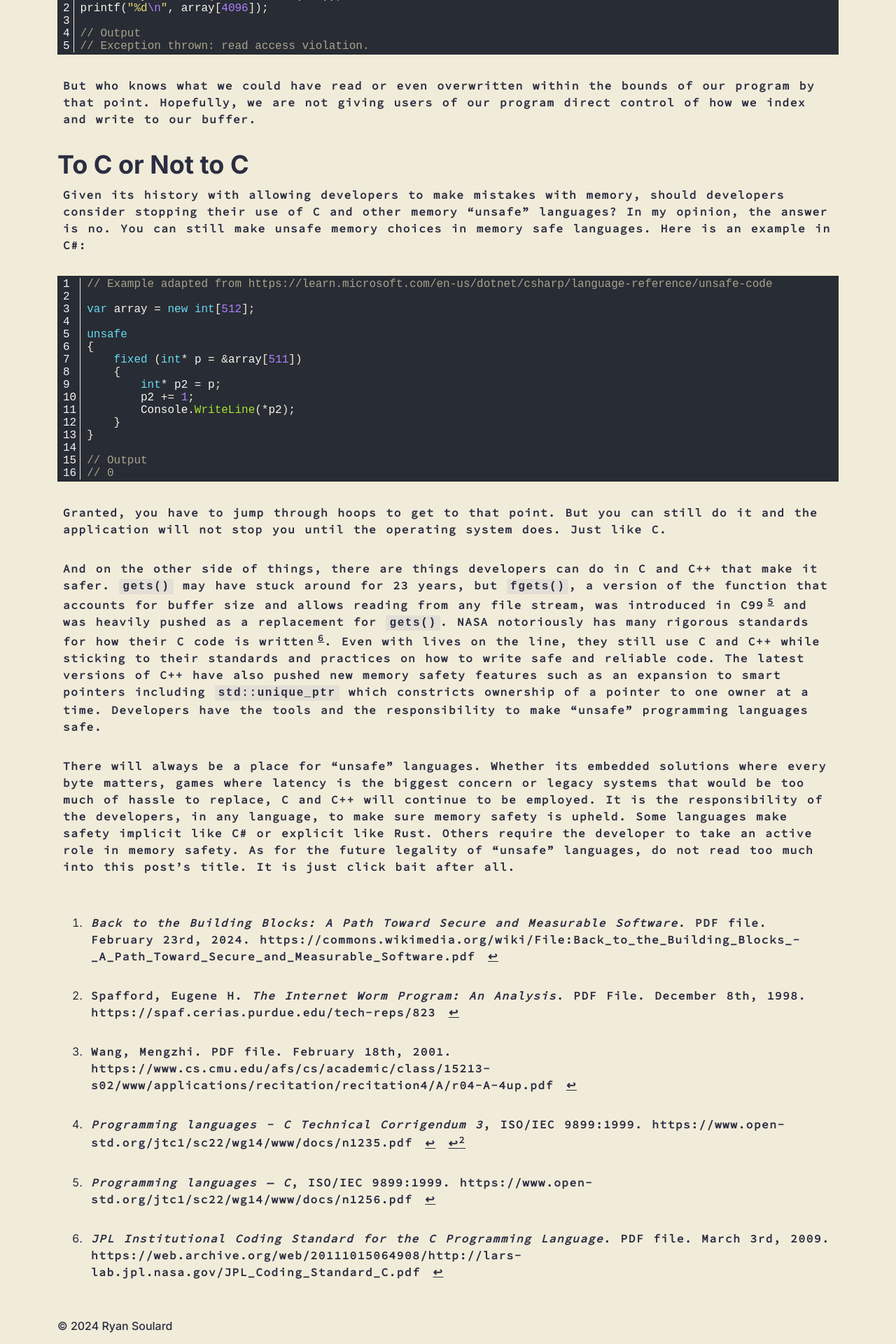
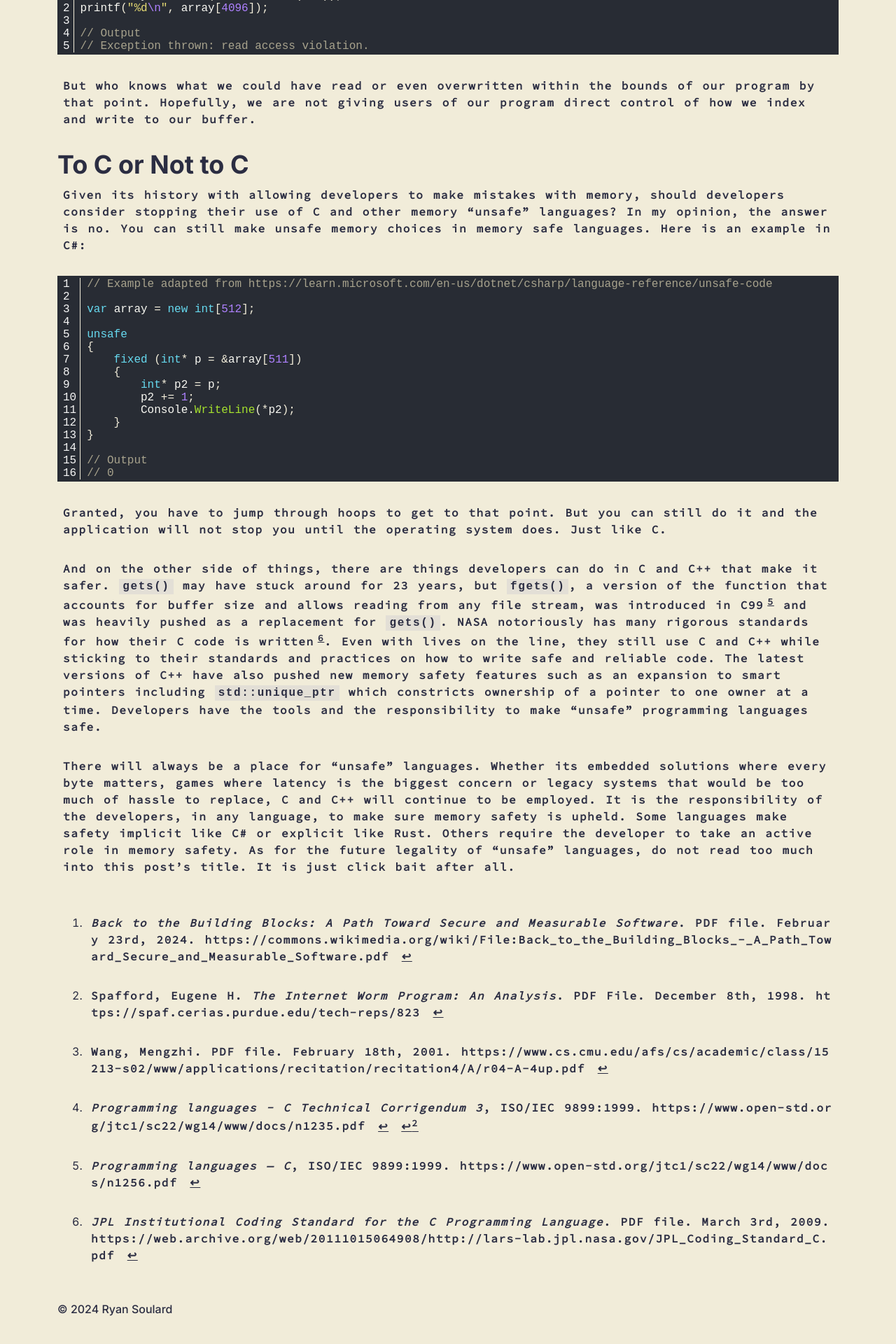
Before and after one commit to rsoulard/rsoulard, a Jekyll site: the page built from _posts/2025-02-04-should-a-programming-language-be-illegal.md, in a window 1280 px wide. Shown: the part 2917-4837 px from the top of the page at 70% size. Built offline with Jekyll 4.4.1, drawn with Linux system fonts in a browser that asks for light colours; after the commit the page ends 4813 px from its top, so only the background shows below that.

Commit message:
Scroll bars

```diff
--- a/_includes/navbar.html
+++ b/_includes/navbar.html
@@ -5,7 +5,11 @@
     function setNavLinkActive() {
         var pathName = window.location.pathname.match(regex);
         var navLinks = document.querySelectorAll(`a[href='/${pathName != null ? pathName[1] : ''}']`);
-        navLinks[0].className += " active";
+
+        if (Array.isArray(navLinks))
+        {
+            navLinks[0].className += " active";
+        }
     }
 </script>
 
--- a/_sass/site/_code.scss
+++ b/_sass/site/_code.scss
@@ -9,9 +9,9 @@
 .highlight {
   background-color: $background;
   margin-bottom: 2rem;
-
   overflow: auto;
   white-space: nowrap;
+  scrollbar-width: none;
 
   .hll {
     background-color: #49483e;
--- a/_sass/site/_footnotes.scss
+++ b/_sass/site/_footnotes.scss
@@ -3,6 +3,7 @@
 .footnotes {
     padding-top: 0.5rem;
     padding-bottom: 0.5rem;
+    word-break: break-all;
 }
 
 a.footnote, a.reversefootnote {
--- a/_sass/site/site.scss
+++ b/_sass/site/site.scss
@@ -12,6 +12,10 @@
 @forward "bar";
 
 @use "colors";
+
+html {
+    scrollbar-width: none;
+}
 
 body {
     margin: 0;
```
